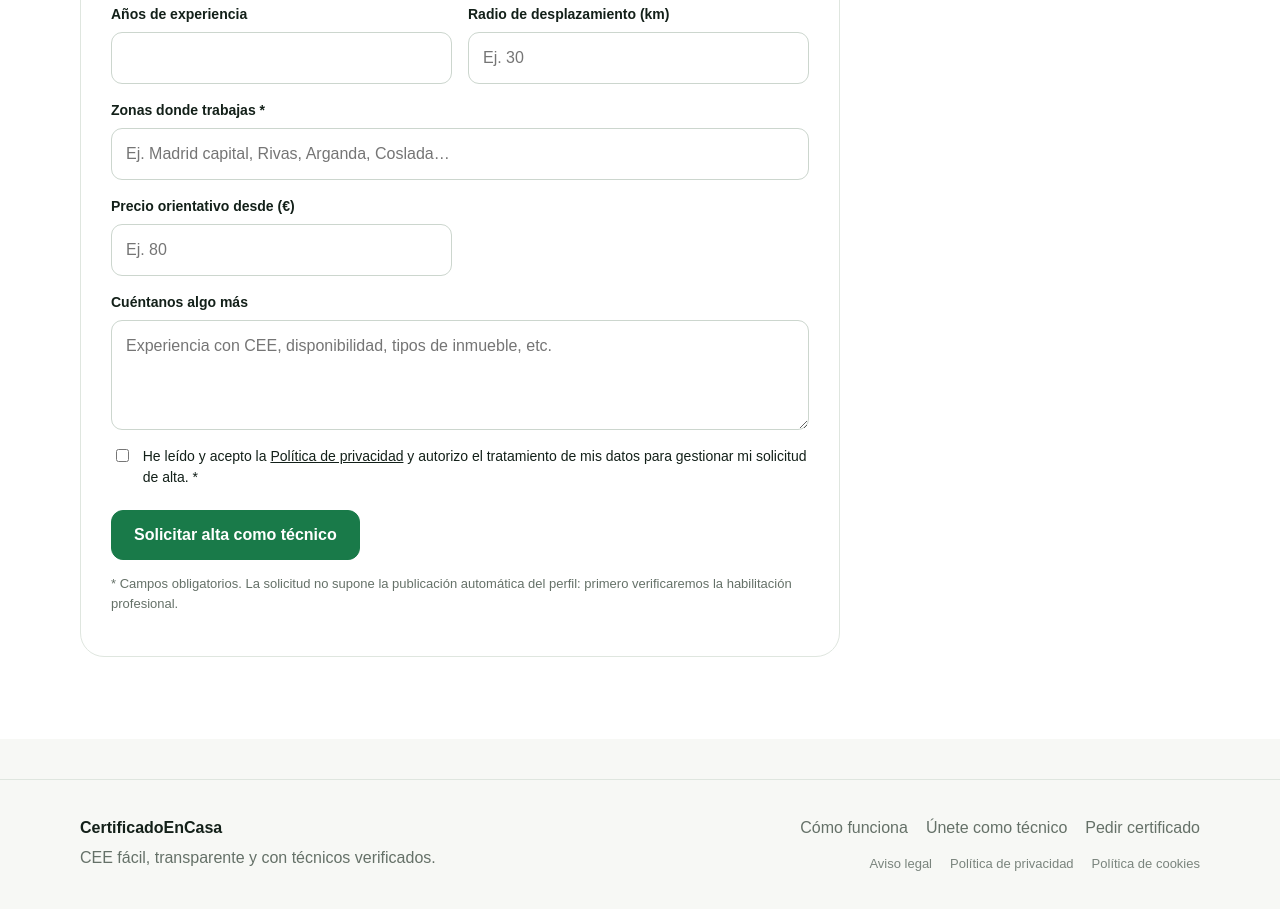
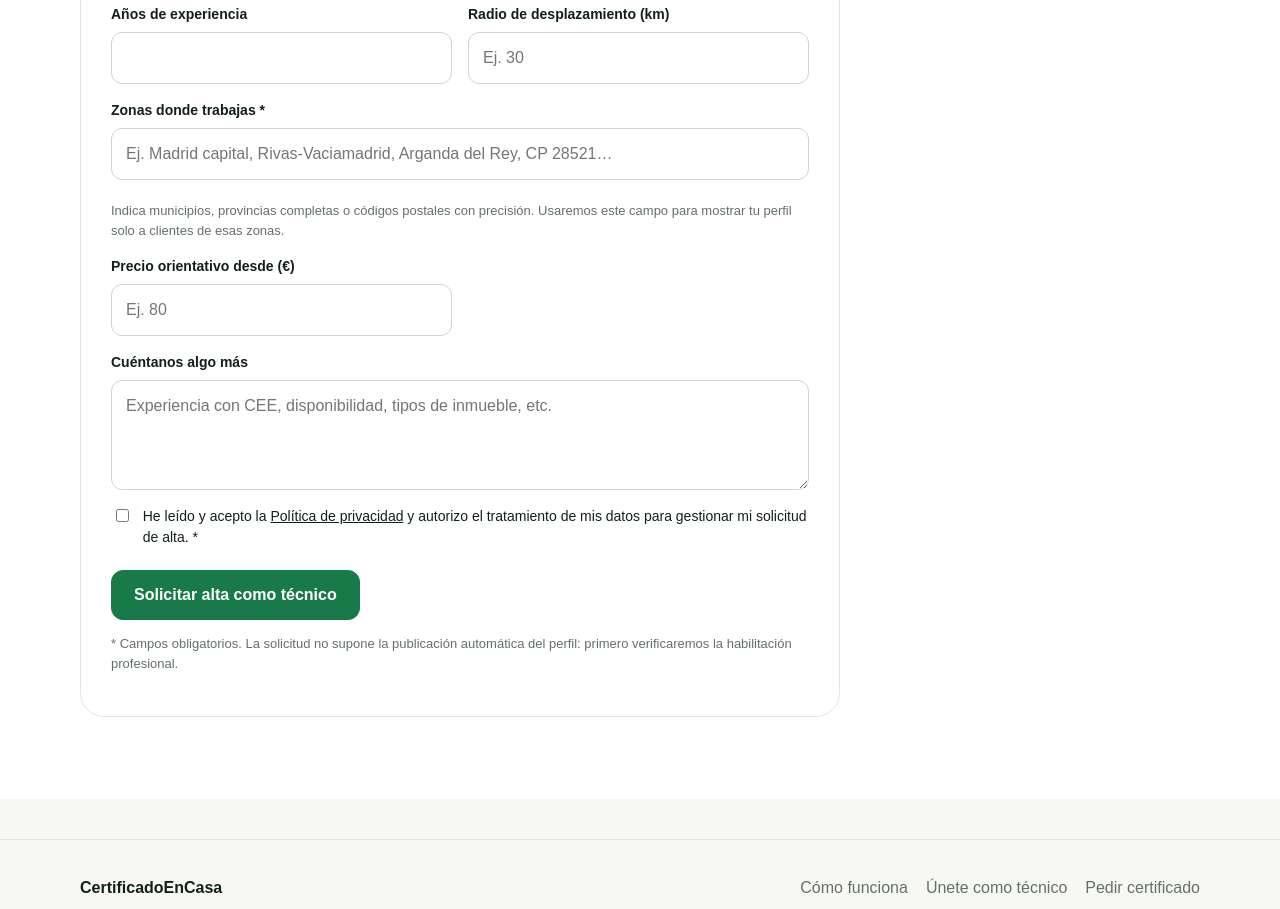
Before and after one commit to Javimenmes96/CertificadoEnCasa, a Next.js app: page /unete-como-tecnico in a window 1280 px wide. Shown: the part 2560-3469 px from the top of the page. Built offline with nearby package versions, Linux system fonts and the light colour scheme.

Commit message:
Clarify technician service area input

```diff
--- a/app/unete-como-tecnico/TechnicianForm.tsx
+++ b/app/unete-como-tecnico/TechnicianForm.tsx
@@ -103,7 +103,8 @@ export default function TechnicianForm() {
 
         <div className="field full">
           <label htmlFor="tech-zones">Zonas donde trabajas *</label>
-          <input id="tech-zones" name="workZones" maxLength={500} placeholder="Ej. Madrid capital, Rivas, Arganda, Coslada…" required />
+          <input id="tech-zones" name="workZones" maxLength={500} placeholder="Ej. Madrid capital, Rivas-Vaciamadrid, Arganda del Rey, CP 28521…" required />
+          <span className="form-note">Indica municipios, provincias completas o códigos postales con precisión. Usaremos este campo para mostrar tu perfil solo a clientes de esas zonas.</span>
         </div>
 
         <div className="field">
```
